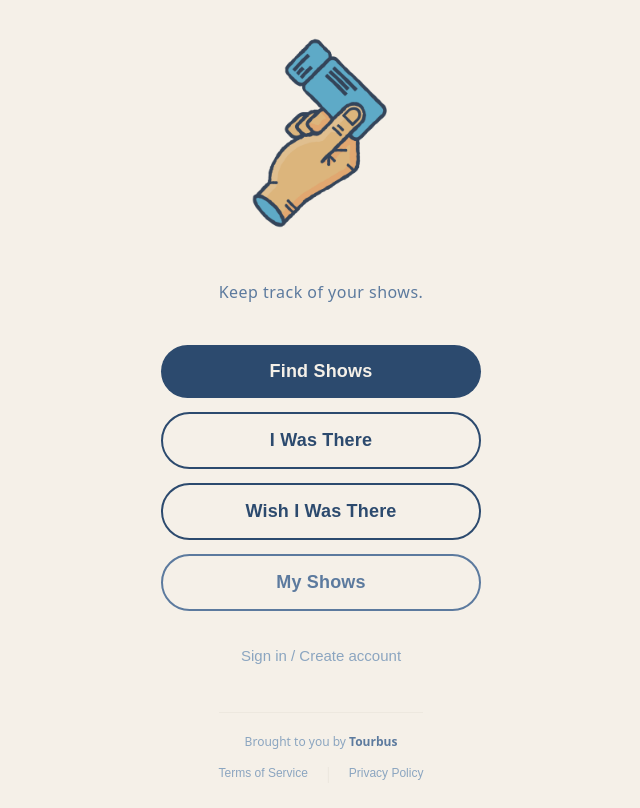
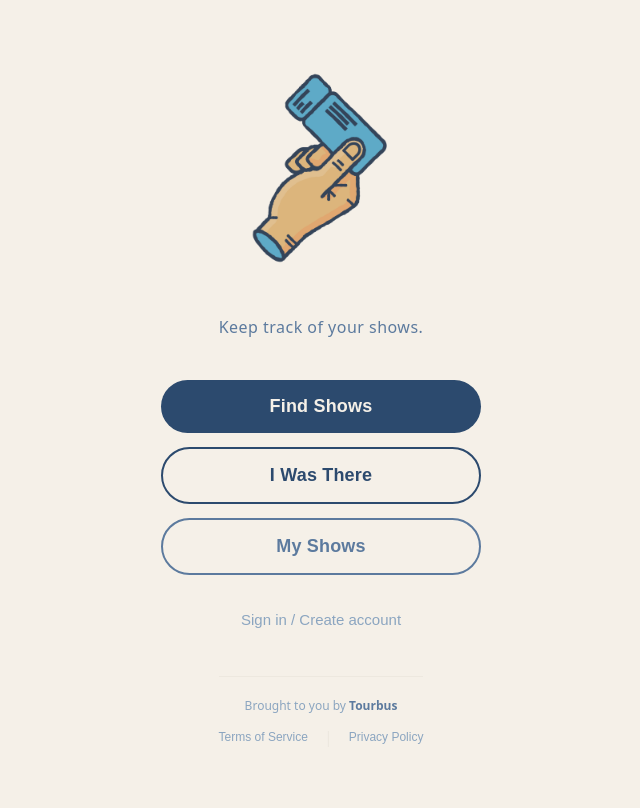
Before and after one commit to Dogsname1999/moonhead, a Next.js app: page / in a window 1280 px wide. Shown: the whole page, without its empty margins (319-959 px from the left). Built offline with nearby package versions, Linux system fonts and the light colour scheme; no server answers.

Commit message:
Remove Wish I Was There button from home page

```diff
--- a/app/page.tsx
+++ b/app/page.tsx
@@ -83,13 +83,6 @@ export default function Home() {
         </button>
 
         <button
-          onClick={() => router.push('/dreamshow')}
-          style={{ width: '100%', padding: '16px 32px', borderRadius: '999px', fontSize: '18px', fontWeight: 700, backgroundColor: 'transparent', color: '#2C4A6E', border: '2px solid #2C4A6E', cursor: 'pointer', marginBottom: '14px', letterSpacing: '0.01em' }}
-        >
-          Wish I Was There
-        </button>
-
-        <button
           onClick={() => router.push('/profile')}
           style={{ width: '100%', padding: '16px 32px', borderRadius: '999px', fontSize: '18px', fontWeight: 700, backgroundColor: 'transparent', color: '#5C7A9E', border: '2px solid #5C7A9E', cursor: 'pointer', marginBottom: '28px', letterSpacing: '0.01em' }}
         >
```
